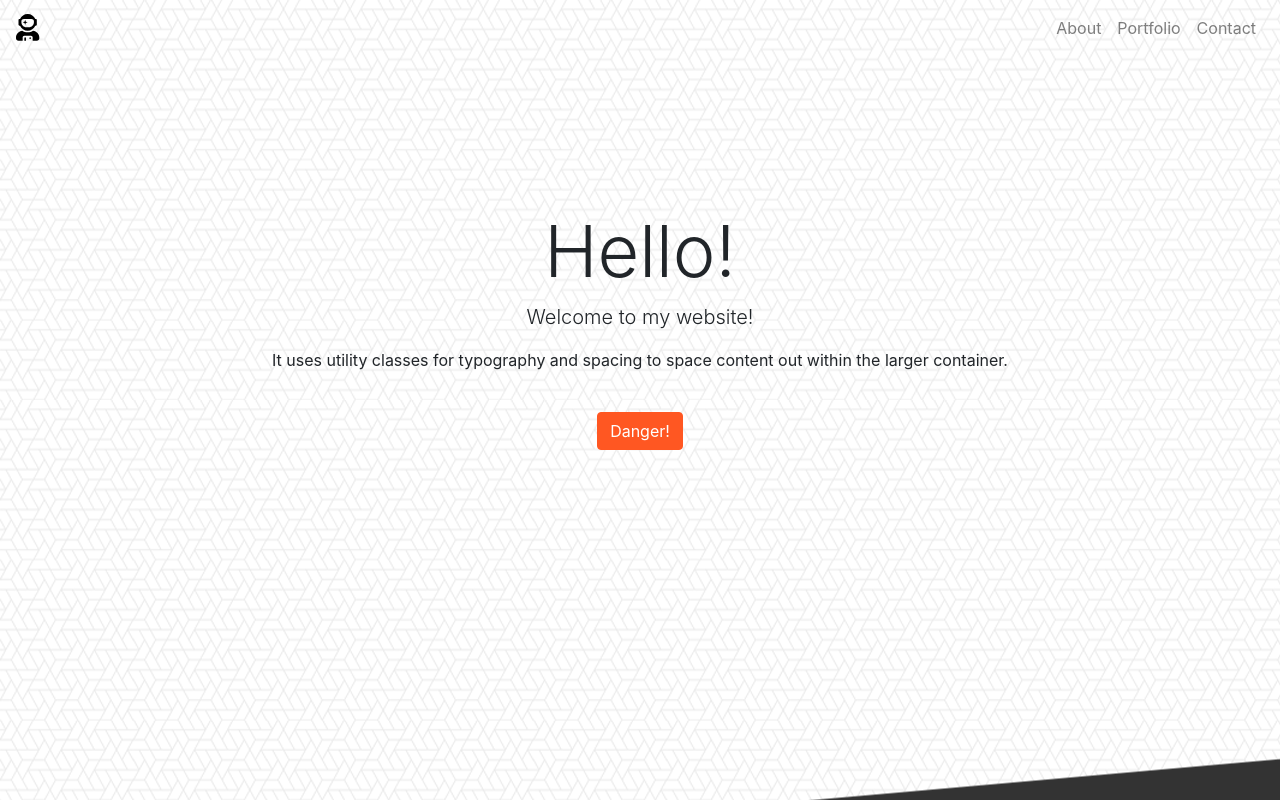
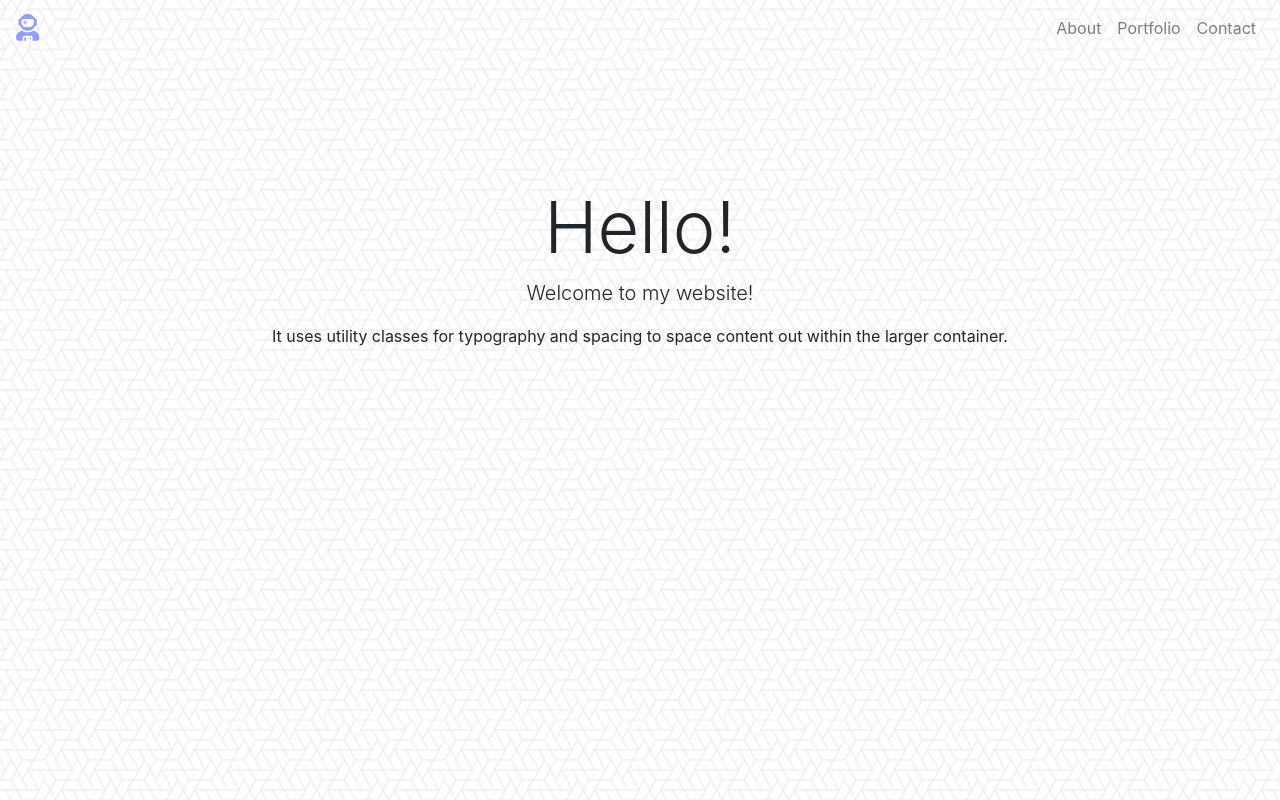
Before and after one commit to anthonytwh/anthonytwh.github.io, a React (Create React App) app: page / in a window 1280 px wide. Shown: the top 800 px of the page. Built offline with nearby package versions, Linux system fonts and the light colour scheme.

Commit message:
Update header format, fix float issue.

```diff
--- a/src/App.jsx
+++ b/src/App.jsx
@@ -25,11 +25,15 @@ class App extends Component {
 					<div className="Header">
 						<Header/>
 					</div>
-						<br></br>
 					<div className="Main">
 						<Main />
 						<br></br>
-						<Button className="test-button" color="danger"> Danger! </Button>
+						<br></br>
+						<br></br>
+						<br></br>
+						<br></br>
+						<br></br>
+						<br></br>
 						<br></br>
 						<br></br>
 					</div>
--- a/src/assets/styles.css
+++ b/src/assets/styles.css
@@ -12,10 +12,11 @@
 
 /* Header */
 .Header {
-
+  /* ClassName*/
 }
 
 .Header-header {
+  /* Controls both Icon and Links */
 
 }
 
@@ -24,20 +25,21 @@
 }
 
 .Header-icon {
-  color: black;
+  color: rgb(116, 123, 255, 0.75);
+
 }
 
 .Header-icon:hover {
-  color: hotpink;
+  color: rgb(116, 123, 255, 0.95);
 }
 
 .Header-link {
-
-
+  color: rgb(42, 45, 48, 0.75);
 }
 
 .Header-link:hover {
   text-decoration: none;
+  color: rgb(42, 45, 48, 0.95);
 }
 
 .Header-intro {
--- a/src/components/Header.jsx
+++ b/src/components/Header.jsx
@@ -1,5 +1,5 @@
 import React, { Component} from 'react';
-import { Collapse, Navbar, NavbarToggler, NavbarBrand, Nav, NavItem, NavLink } from 'reactstrap';
+import { Collapse, Navbar, NavbarToggler, NavbarBrand, Nav, NavItem, NavLink, DropdownToggle, DropdownMenu, UncontrolledDropdown, DropdownItem } from 'reactstrap';
 import { BrowserRouter as Router, Route, Link } from 'react-router-dom';
 
 import { FontAwesomeIcon } from '@fortawesome/react-fontawesome'
@@ -26,26 +26,27 @@ class Header extends Component {
 			<Router>
 				<div>
 					<Navbar className="Header-header" light expand="md">
-						<NavbarBrand>
-							<Link to='/' className="Header-icon" ><FontAwesomeIcon icon={faUserAstronaut} size="lg"/></Link>
+						<NavbarBrand className="Header-icon-col">
+								<Link to='/' tag='top' className="Header-icon" ><FontAwesomeIcon icon={faUserAstronaut} size="lg"/></Link>
 						</NavbarBrand>
-						<NavbarToggler onCLick={this.toggle} />
+						<NavbarToggler onClick={this.toggle} />
 						<Collapse isOpen={this.state.isOpen} navbar>
-							<Nav className='ml-auto' navbar>
+							<Nav className="ml-auto" navbar>
 								<NavItem>
-									<Link to='/About' className="Header-link"><NavLink> About </NavLink></Link>
+									<NavLink to='/About' tag='about' href='/About' className="Header-link"> About </NavLink>
 								</NavItem>
 								<NavItem>
-									<Link to='/Portfolio' className="Header-link"><NavLink> Portfolio </NavLink></Link>
+									<NavLink to='/Portfolio' tag='portfolio' href='/Portfolio' className="Header-link"> Portfolio </NavLink>
 								</NavItem>
 								<NavItem>
-									<Link to='/Contact' className="Header-link"><NavLink> Contact </NavLink></Link>
+									<NavLink to='/Contact' tag='contact' href='/Contact' className="Header-link"> Contact </NavLink>
 								</NavItem>
 							</Nav>
 						</Collapse>
 					</Navbar>
 				</div>
 			</Router>
+
 			)
 	}
 }
```
